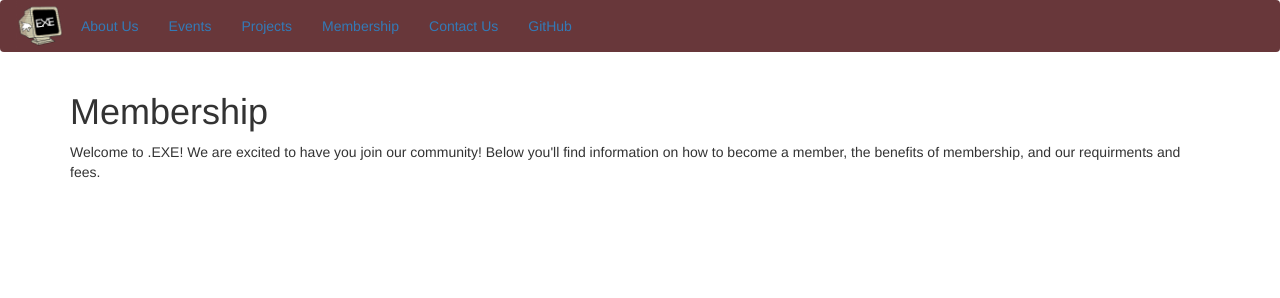
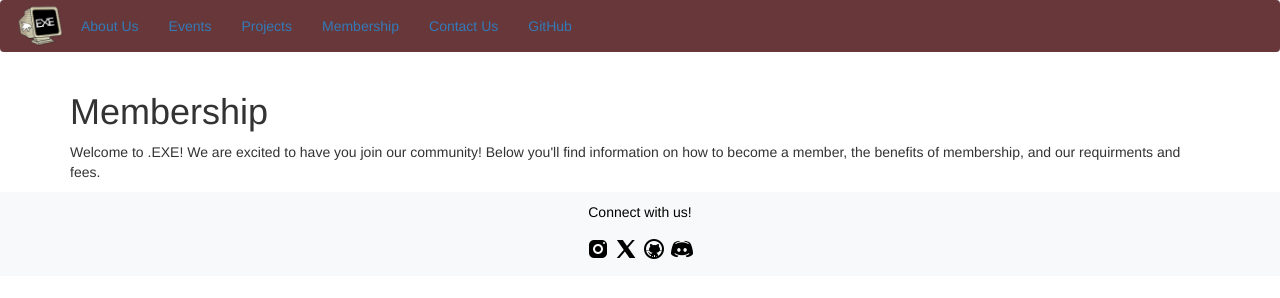
Before and after one commit to JamesDCowley/.EXE-Website, a plain HTML site: page membership.html in a window 1280 px wide. Drawn offline with nearby package versions, Linux system fonts and the light colour scheme.

Commit message:
added header+footer to membership page

```diff
--- a/membership.html
+++ b/membership.html
@@ -30,5 +30,15 @@
             <h1>Membership</h1>
             <p>Welcome to .EXE! We are excited to have you join our community! Below you'll find information on how to become a member, the benefits of membership, and our requirments and fees.</p>
         </div>
+
+        <div class="container-fluid footer">
+            <p>Connect with us!</p>
+            <div id="links">
+                <a href="https://www.instagram.com/txst.exe/" target="_blank"><img src="images/insta.png"></a>
+                <a href="https://twitter.com/txstateEXE" target="_blank"><img src="images/twitter.png"></a>
+                <a href="https://github.com/TXSTDOTEXE" target="_blank"><img src="images/github.png"></a>
+                <a href="https://discord.gg/ZsCY2quZJr" target="_blank"><img src="images/discord.png"></a>
+            </div>
+        </div>
     </body>
 </html>
```
